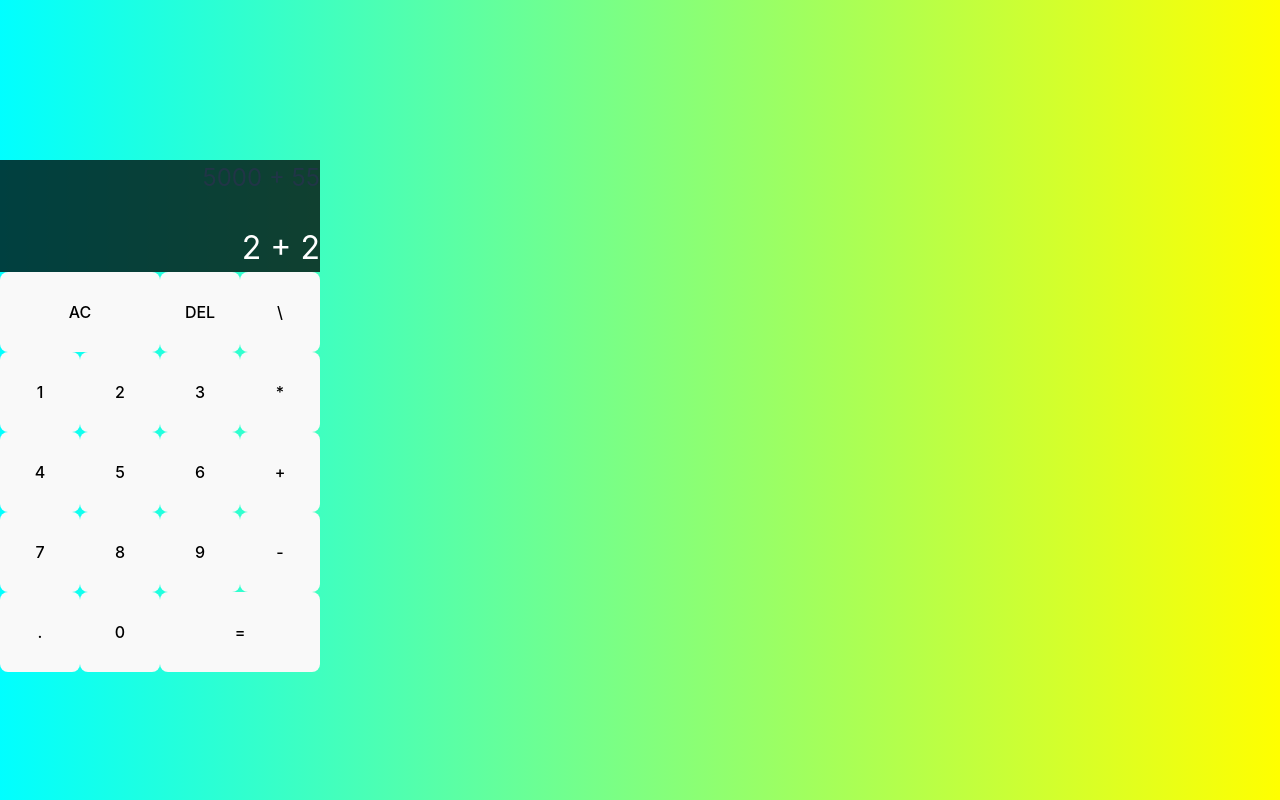
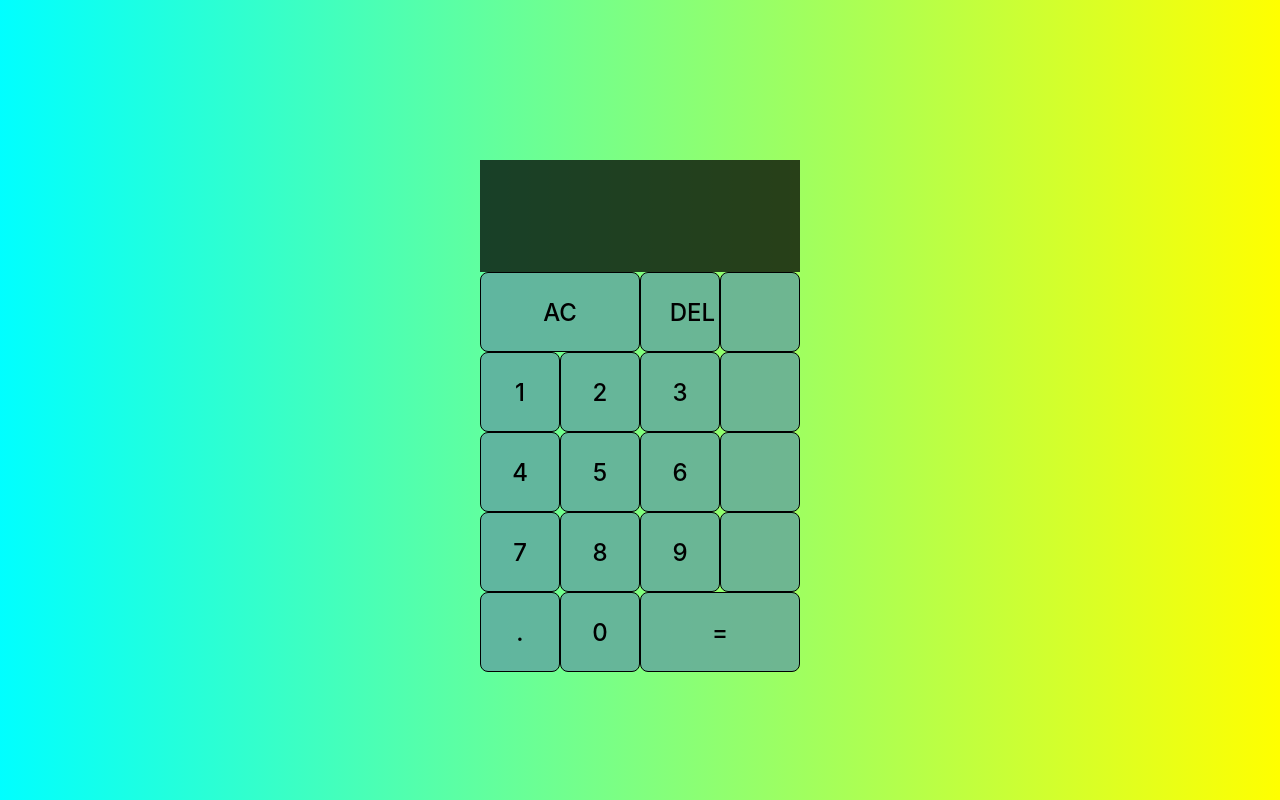
Before and after one commit to Ramsey2022/react-calculator, a React (Vite) app: page / in a window 1280 px wide. Built offline with nearby package versions, Linux system fonts and the light colour scheme.

Commit message:
setup reducer and components for digits and operands

```diff
--- a/src/App.css
+++ b/src/App.css
@@ -1,10 +1,16 @@
 *, *::before, *::after {
   box-sizing: border-box;
+
 }
 
 body {
   margin: 0;
   background: linear-gradient(to left, rgb(255, 255, 0), aqua);
+  display: flex;
+  justify-content: center;
+  align-items: center;
+  min-width: 320px;
+  min-height: 100vh;
 }
 
 .calc-grid {
@@ -12,6 +18,21 @@ body {
   margin-top: 2rem;
   grid-template-columns: repeat(4, 5rem);
   grid-template-rows: minmax(7rem, auto) repeat(5, 5rem);
+  justify-content: center;
+}
+
+.calc-grid > button {
+  cursor: pointer;
+  font-size: 1.5rem;
+  border: 1px solid;
+  outline: none;
+  background-color: rgb(95, 158, 160, 0.75);
+}
+
+.calc-grid > button:hover,
+.calc-grid > button:focus {
+  background-color: rgb(95, 158, 160, 0.9);
+  border-color: black;
 }
 
 .span-two {
@@ -25,6 +46,9 @@ body {
   flex-direction: column;
   align-items: flex-end;
   justify-content: space-between;
+  word-wrap: break-word;
+  word-break: break-all;
+  padding: 0.75rem;
 }
 
 .output .previous-operand {
--- a/src/App.jsx
+++ b/src/App.jsx
@@ -1,31 +1,44 @@
-import { useState } from 'react'
+import { useReducer, useState } from 'react'
 import './App.css'
+import DigitButton from './components/DigitButton'
+import OperationButton from './components/OperationButton'
+import Actions from './components/Actions'
+
+function reducer(state, { type, payload }) {
+  switch(type) {
+    case Actions.ADD_DIGIT:
+    return {
+      ...state, currentOperand: `${state.currentOperand || ''}${payload.digit}`,
+    }
+  }
+}
 
 function App() {
+  const [{ currentOperand, previousOperand, operation }, dispatch] = useReducer(reducer, {})
 
   return (
     <div className='calc-grid'>
       <div className='output'>
-        <div className='previous-operand'>5000 + 55</div>
-        <div className='current-operand'>2 + 2</div>
+        <div className='previous-operand'>{previousOperand} {operation}</div>
+        <div className='current-operand'>{currentOperand}</div>
       </div>
       <button className='span-two'>AC</button>
       <button>DEL</button>
-      <button>\</button>
-      <button>1</button>
-      <button>2</button>
-      <button>3</button>
-      <button>*</button>
-      <button>4</button>
-      <button>5</button>
-      <button>6</button>
-      <button>+</button>
-      <button>7</button>
-      <button>8</button>
-      <button>9</button>
-      <button>-</button>
-      <button>.</button>
-      <button>0</button>
+      <OperationButton digit='/' dispatch={dispatch} />
+      <DigitButton digit='1' dispatch={dispatch} />
+      <DigitButton digit='2' dispatch={dispatch} />
+      <DigitButton digit='3' dispatch={dispatch} />
+      <OperationButton digit='*' dispatch={dispatch} />
+      <DigitButton digit='4' dispatch={dispatch} />
+      <DigitButton digit='5' dispatch={dispatch} />
+      <DigitButton digit='6' dispatch={dispatch} />
+      <OperationButton digit='+' dispatch={dispatch} />
+      <DigitButton digit='7' dispatch={dispatch} />
+      <DigitButton digit='8' dispatch={dispatch} />
+      <DigitButton digit='9' dispatch={dispatch} />
+      <OperationButton digit='-' dispatch={dispatch} />
+      <DigitButton digit='.' dispatch={dispatch} />
+      <DigitButton digit='0' dispatch={dispatch} />
       <button className='span-two'>=</button>
     </div>
   )
--- /dev/null
+++ b/src/components/Actions.jsx
@@ -0,0 +1,9 @@
+const Actions = {
+  ADD_DIGIT: 'add-digit',
+  REMOVE_DIGIT: 'remove-digit',
+  CLEAR: 'clear',
+  CHOOSE_OPERATION: 'choose-operation',
+  EVALUATE: 'evaluate'
+}
+
+export default Actions
--- /dev/null
+++ b/src/components/DigitButton.jsx
@@ -0,0 +1,13 @@
+import Actions from './Actions'
+
+function DigitButton({ dispatch, digit }) {
+  return(
+    <button onClick={() => dispatch({
+      type: Actions.ADD_DIGIT, payload: { digit }
+    })}>
+      {digit}
+    </button>
+  )
+}
+
+export default DigitButton
--- /dev/null
+++ b/src/components/OperationButton.jsx
@@ -0,0 +1,13 @@
+import Actions from './Actions'
+
+function OperationButton({ dispatch, operation }) {
+  return(
+    <button onClick={() => dispatch({
+      type: Actions.CHOOSE_OPERATION, payload: { operation }
+    })}>
+      {operation}
+    </button>
+  )
+}
+
+export default OperationButton
--- a/src/index.css
+++ b/src/index.css
@@ -23,14 +23,6 @@ a:hover {
   color: #535bf2;
 }
 
-body {
-  margin: 0;
-  display: flex;
-  place-items: center;
-  min-width: 320px;
-  min-height: 100vh;
-}
-
 h1 {
   font-size: 3.2em;
   line-height: 1.1;
@@ -47,23 +39,3 @@ button {
   cursor: pointer;
   transition: border-color 0.25s;
 }
-button:hover {
-  border-color: #646cff;
-}
-button:focus,
-button:focus-visible {
-  outline: 4px auto -webkit-focus-ring-color;
-}
-
-@media (prefers-color-scheme: light) {
-  :root {
-    color: #213547;
-    background-color: #ffffff;
-  }
-  a:hover {
-    color: #747bff;
-  }
-  button {
-    background-color: #f9f9f9;
-  }
-}
```
